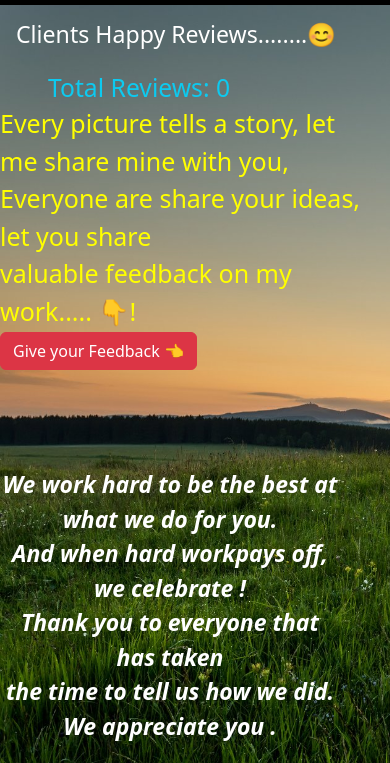
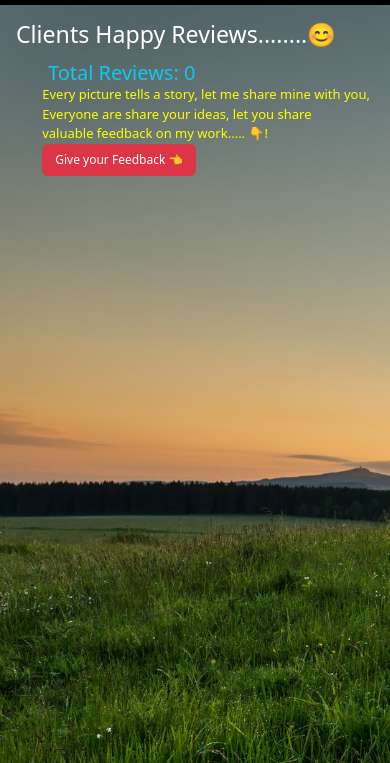
Before and after one commit to achaltelmasre/sk-photography, a React app in the folder client/: page /review in a window 390 px wide. Shown: the part 81-844 px from the top of the page. Built offline with nearby package versions, Linux system fonts and the light colour scheme; no server answers.

Commit message:
responsive review page

```diff
--- a/client/src/components/AddReview/AddReview.js
+++ b/client/src/components/AddReview/AddReview.js
@@ -31,7 +31,7 @@ function AddReview() {
       <div>
         <button
           type="button"
-          class="btn btn-danger"
+          class="btn btn-danger addreview"
           data-bs-toggle="modal"
           data-bs-target="#staticBackdrop"
         >
--- a/client/src/views/Review/Review.css
+++ b/client/src/views/Review/Review.css
@@ -2,7 +2,7 @@
     background-image: url(./img/bg.jpg);
     background-size: cover;
     background-repeat: no-repeat;
-    height: 100vh;
+
     color: white;
     position: relative;
 }
@@ -23,7 +23,6 @@
 
     height: 600px;
     overflow-y: scroll;
-
 
 }
 .review-container::-webkit-scrollbar {
@@ -54,3 +53,42 @@
    font-style:italic;
    font-weight: bold;
 }
+
+
+@media only screen and (max-width: 600px) {
+
+    .addreview-btn{
+
+        font-size: 13px;
+        margin-bottom: 200px;
+        margin-top: -20px;
+
+    }
+    .review-container{
+        margin-top: 80px;
+        height: 700px;
+        overflow-y: scroll;
+    }
+    .review-card{
+
+        font-size: 15px;
+        width: 330px;
+        padding: 7px;
+    }
+
+    .client-review{
+        font-size: 11px;
+    }
+
+    .addreview{
+       font-size: 12px;
+    }
+    .totalreview{
+        font-size: 20px;
+        margin-top: -12px;
+    }
+    .review-text{
+        font-size: 11px;
+        margin-top: 20px;
+    }
+}
--- a/client/src/views/Review/Review.js
+++ b/client/src/views/Review/Review.js
@@ -57,7 +57,7 @@ function Review() {
         </div>
          <h3 className=' p-3'>Clients Happy Reviews........😊</h3>
 
-        <h2 className='ps-5 text-info link-underline-dark'>Total Reviews: {totalReviews}</h2>
+        <h2 className='ps-5 text-info link-underline-dark totalreview'>Total Reviews: {totalReviews}</h2>
 
 
 
@@ -74,7 +74,7 @@ function Review() {
 
               <span className='h5 pe-2 text-denger'>{name} </span>{date}
               <h2 className='star'>{CATEGORY_EMOJI_MAP[text]}</h2>
-              <p>{reviews}</p>
+              <p  className='client-review'>{reviews}</p>
 
               </div>
               </div>
@@ -84,12 +84,17 @@ function Review() {
         })}
 
      </div>
-     </div>
+
+<br/><br/><br/><br/><br/>
      <div className='review-text '>
      We work hard to be the best at what we do for you. <br/>And when hard workpays off,
         we celebrate ! <br/>Thank you to everyone that has taken <br/> the time to tell us how we did.<br/>
         We appreciate you .
      </div>
+
+     </div>
+
+
 
         <Footer />
       </div>
```
